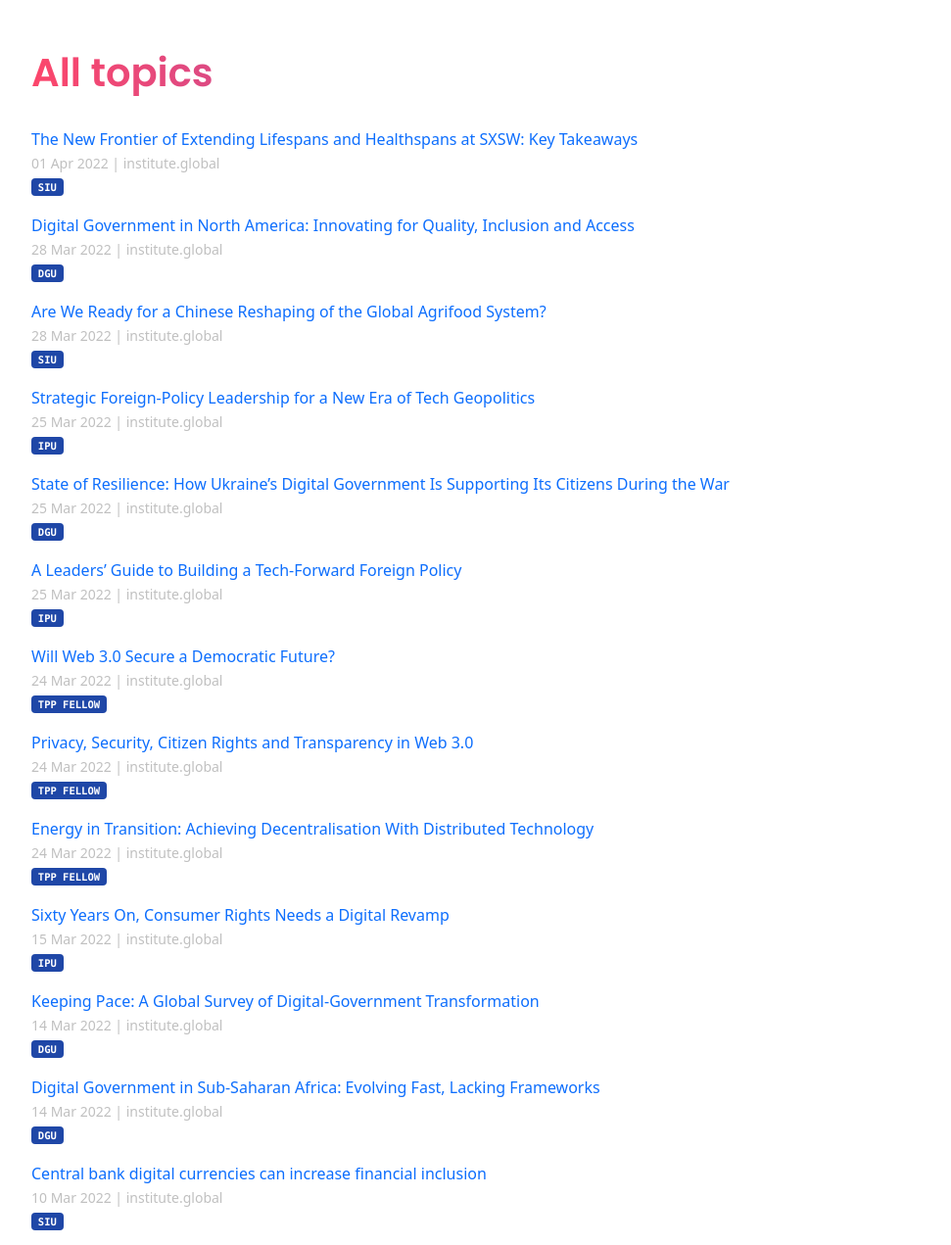
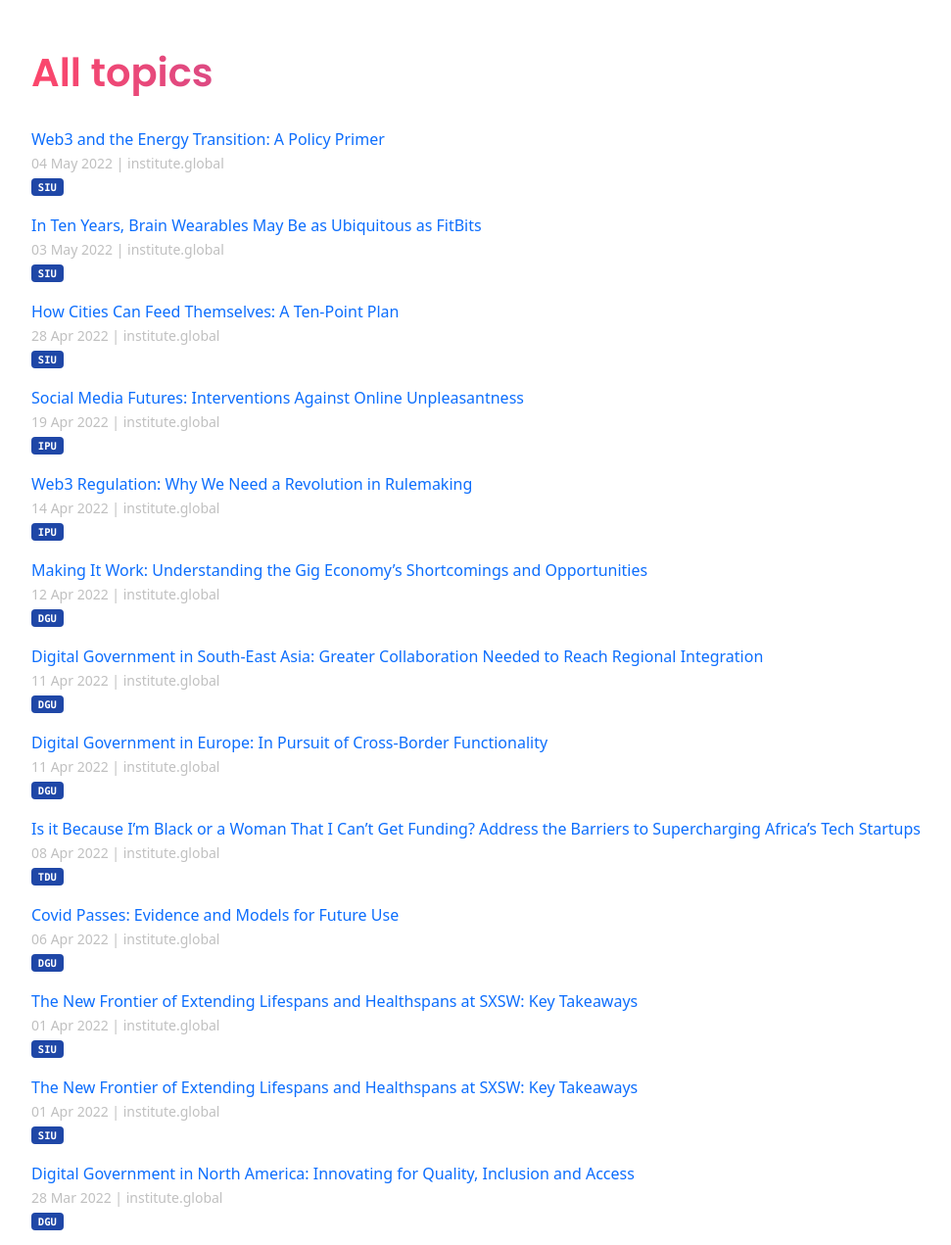
Before and after one commit to techpolicyio/techpolicyio.github.io, a Jekyll site: the page built from pages/home.md, in a window 1280 px wide and 1400 px high, scrolled down 764 px, cut to the strip 129-1400 px from the top of the window. Shown: the whole strip at 98% size, without its empty margins (50-1021 px from the left). Built offline with Jekyll 4.4.1, drawn with Linux system fonts in a browser that asks for light colours.

Commit message:
Update links.yml

```diff
--- a/_data/links.yml
+++ b/_data/links.yml
@@ -1352,3 +1352,47 @@
   url: https://institute.global/policy/safer-net-all-what-opportunity-cybersecurity
   date: 2021-12-07
   unit: ipu
+- title: "The New Frontier of Extending Lifespans and Healthspans at SXSW: Key Takeaways"
+  url: https://institute.global/policy/new-frontier-extending-lifespans-and-healthspans-sxsw-key-takeaways-1
+  date: 2022-04-01
+  unit: siu
+- title: "Covid Passes: Evidence and Models for Future Use"
+  url: https://institute.global/policy/covid-passes-evidence-and-models-future-use
+  date: 2022-04-06
+  unit: dgu
+- title: "Is it Because I’m Black or a Woman That I Can’t Get Funding? Address the Barriers to Supercharging Africa’s Tech Startups"
+  url: https://institute.global/policy/it-because-im-black-or-woman-i-cant-get-funding-address-barriers-supercharging-africas-tech
+  date: 2022-04-08
+  unit: tdu
+- title: "Digital Government in South-East Asia: Greater Collaboration Needed to Reach Regional Integration"
+  url: https://institute.global/policy/digital-government-south-east-asia-greater-collaboration-needed-reach-regional-integration
+  date: 2022-04-11
+  unit: dgu
+- title: "Digital Government in Europe: In Pursuit of Cross-Border Functionality"
+  url: https://institute.global/policy/digital-government-europe-pursuit-cross-border-functionality
+  date: 2022-04-11
+  unit: dgu
+- title: "Making It Work: Understanding the Gig Economy’s Shortcomings and Opportunities"
+  url: https://institute.global/policy/making-it-work-understanding-gig-economys-shortcomings-and-opportunities
+  date: 2022-04-12
+  unit: dgu
+- title: "Web3 Regulation: Why We Need a Revolution in Rulemaking"
+  url: https://institute.global/policy/web3-regulation-why-we-need-revolution-rulemaking
+  date: 2022-04-14
+  unit: ipu
+- title: "Social Media Futures: Interventions Against Online Unpleasantness"
+  url: https://institute.global/policy/social-media-futures-interventions-against-online-unpleasantness
+  date: 2022-04-19
+  unit: ipu
+- title: "How Cities Can Feed Themselves: A Ten-Point Plan"
+  url: https://institute.global/policy/how-cities-can-feed-themselves-ten-point-plan
+  date: 2022-04-28
+  unit: siu
+- title: "In Ten Years, Brain Wearables May Be as Ubiquitous as FitBits"
+  url: https://institute.global/policy/ten-years-brain-wearables-may-be-ubiquitous-fitbits
+  date: 2022-05-03
+  unit: siu
+- title: "Web3 and the Energy Transition: A Policy Primer"
+  url: https://institute.global/policy/web3-and-energy-transition-policy-primer
+  date: 2022-05-04
+  unit: siu
```
